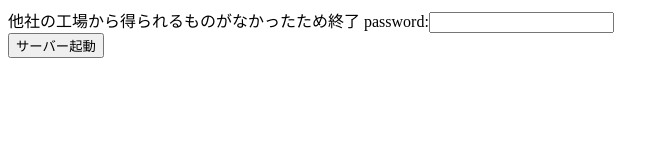
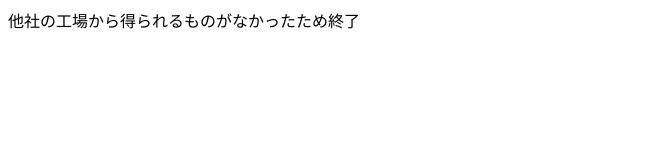
Before and after one commit to nepudding/nepudding.github.io, a plain HTML site: page index.html in a window 1280 px wide. Shown: the whole page, without its empty margins (0-669 px from the left). Drawn offline with Linux system fonts and the light colour scheme.

```diff
--- a/index.html
+++ b/index.html
@@ -9,10 +9,7 @@
 </style>
 <body>
 
-<form action='https://exduyuj4szcv4qbnwxng3qyusi0dtmkt.lambda-url.ap-northeast-1.on.aws/' method="post" class="button_solid">
     他社の工場から得られるものがなかったため終了
-    password:<input type="password" name="passwd" value=""><br>
-    <input type="submit" value="サーバー起動">
-</form>
+
 </body>
 </html>
```
